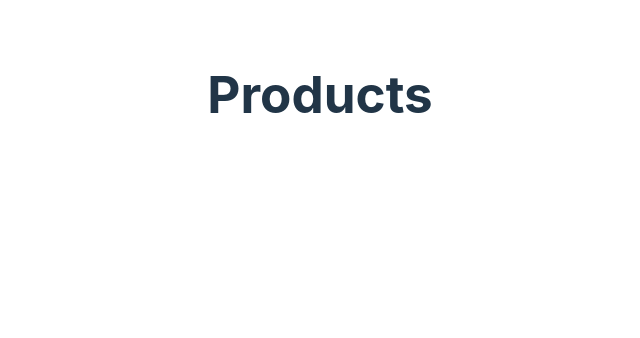
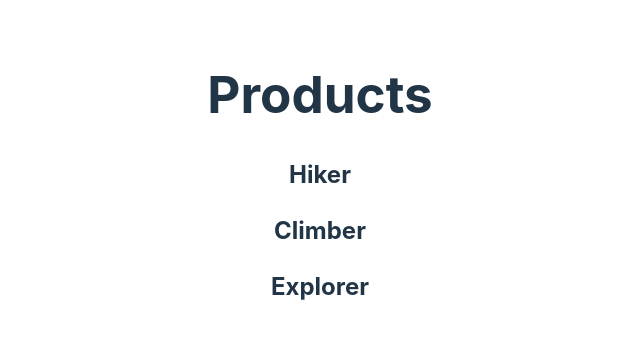
Before and after one commit to claytonmsafranek/shoe-store, a React (Vite) app: page / in a window 1280 px wide. Shown: the top 338 px of the page, without its empty margins (320-960 px from the left). Built offline with nearby package versions, Linux system fonts and the light colour scheme; data requests are answered from the project's data file.

Commit message:
basic stuff

```diff
--- a/package.json
+++ b/package.json
@@ -12,8 +12,11 @@
     "preview": "vite preview"
   },
   "dependencies": {
+    "ky": "^1.2.3",
     "react": "^18.2.0",
-    "react-dom": "^18.2.0"
+    "react-dom": "^18.2.0",
+    "react-error-boundary": "^4.0.13",
+    "zod": "^3.22.4"
   },
   "devDependencies": {
     "@types/react": "^18.2.66",
--- a/src/App.tsx
+++ b/src/App.tsx
@@ -1,12 +1,34 @@
-import './App.css'
+import { useEffect, useState } from "react";
+import "./App.css";
+import { Product, productSchema } from "./types/product";
+import { z } from "zod";
+import ky from "ky";
 
 function App() {
+  const [products, setProducts] = useState<Product[]>([]);
+
+
+  useEffect(() => {
+    async function getProducts() {
+      const resp = await ky("http://localhost:3001/products").json();
+      const data = z.array(productSchema).parse(resp);
+      setProducts(data);
+    }
+    getProducts().catch(err => {
+      console.log(err)
+    });
+  }, []);
 
   return (
     <>
       <h1>Products</h1>
+      <div>
+        {products.map((product) => (
+          <h2 key={product.id}>{product.name}</h2>
+        ))}
+      </div>
     </>
-  )
+  );
 }
 
-export default App
+export default App;
--- a/src/main.tsx
+++ b/src/main.tsx
@@ -2,9 +2,12 @@ import React from 'react'
 import ReactDOM from 'react-dom/client'
 import App from './App.tsx'
 import './index.css'
+import { ErrorBoundary } from 'react-error-boundary'
 
 ReactDOM.createRoot(document.getElementById('root')!).render(
   <React.StrictMode>
-    <App />
+    <ErrorBoundary fallback={<h1>Oops! An error occured.</h1>}>
+      <App />
+    </ErrorBoundary>
   </React.StrictMode>,
 )
--- /dev/null
+++ b/src/types/product.ts
@@ -0,0 +1,19 @@
+import { z } from "zod";
+
+const skuSchema = z.object({
+  sku: z.string(),
+  size: z.number(),
+});
+
+export const productSchema = z.object({
+  id: z.number(),
+  category: z.string(),
+  image: z.string(),
+  name: z.string(),
+  price: z.number(),
+  skus: z.array(skuSchema),
+  description: z.string(),
+});
+
+export type Product = z.infer<typeof productSchema>;
+export type Sku = z.infer<typeof skuSchema>;
```
Also changed, not shown: notes.txt (added), 1 other file (tests, documents, lock files or other folders).
